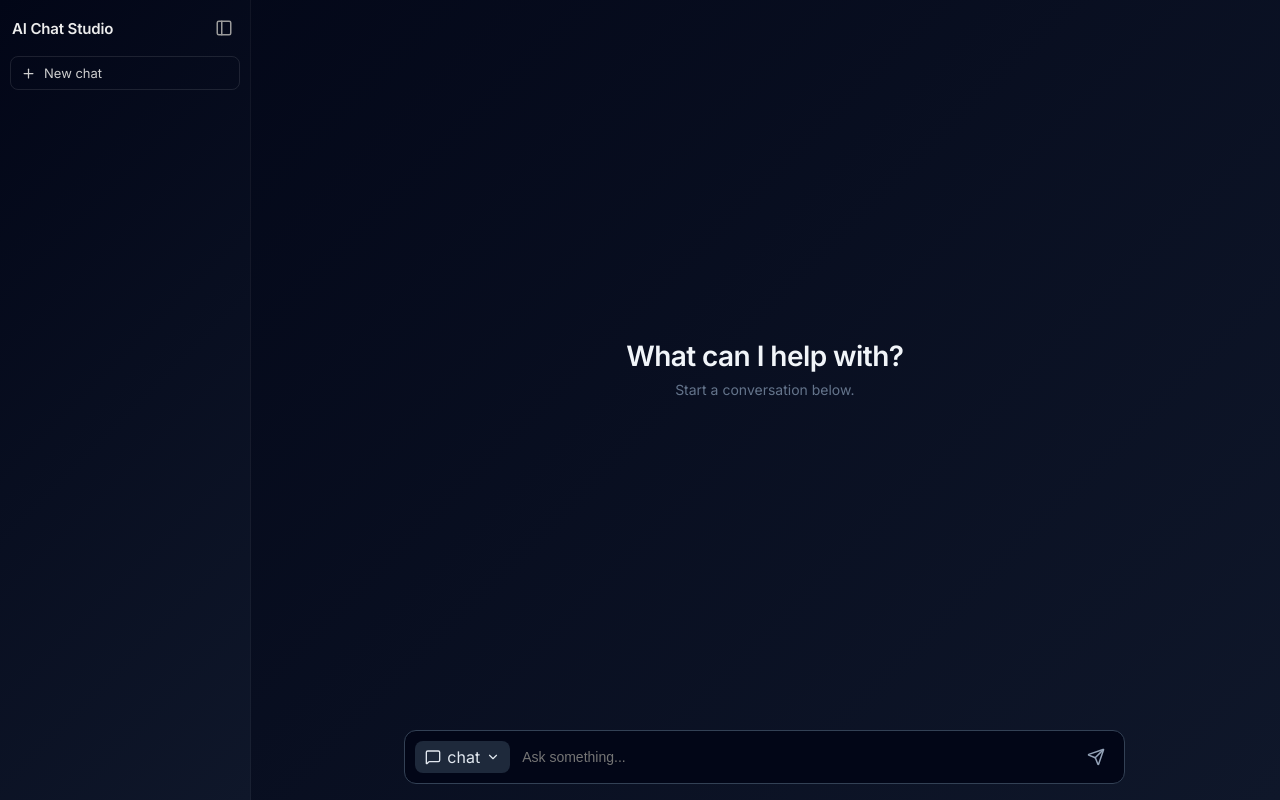
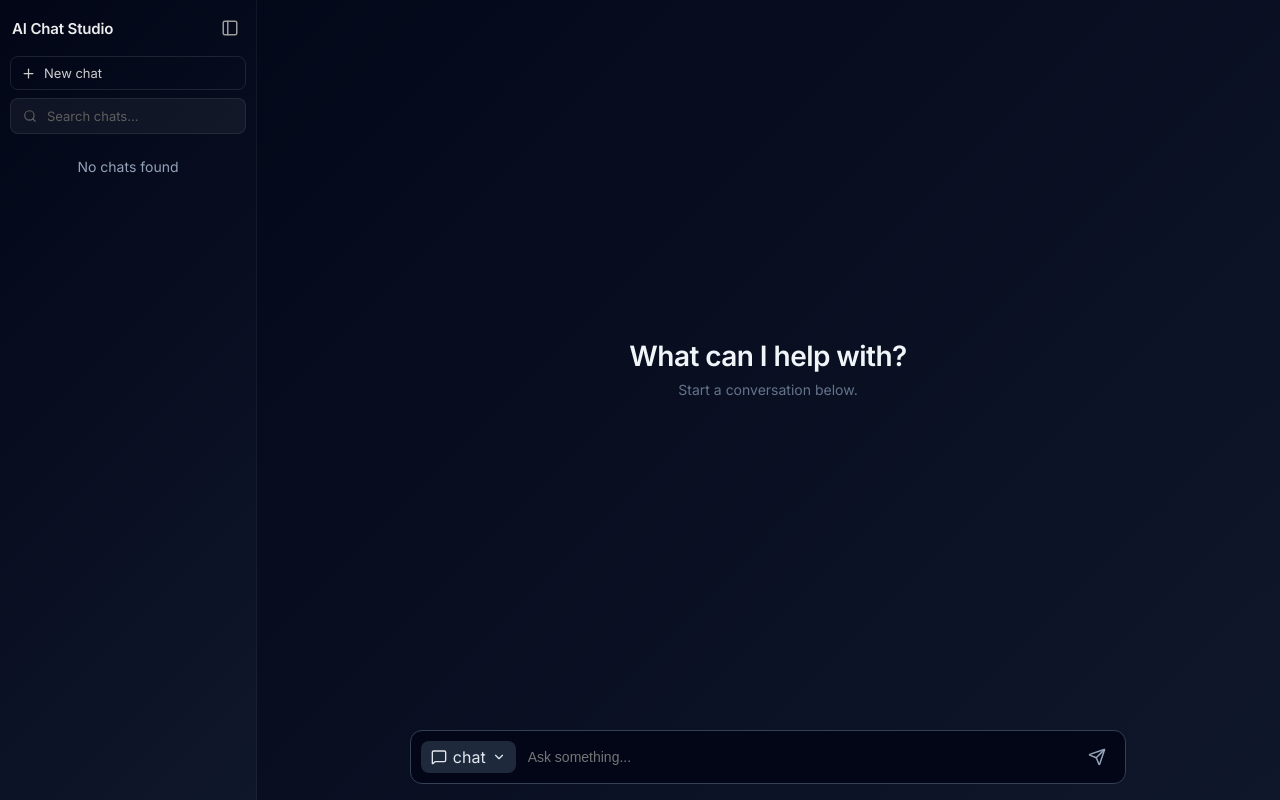
Before and after one commit to RohitKuwar/ai-chat-app, a React (Create React App) app in the folder client/: page / in a window 1280 px wide. Built offline with nearby package versions, Linux system fonts and the light colour scheme.

Commit message:
feat: implement chat search with debouncing, highlighting, and improved UX navigation

```diff
--- a/client/src/App.css
+++ b/client/src/App.css
@@ -698,6 +698,91 @@ body {
   color: #ffffff;
 }
 
+/* ── Desktop sidebar search ── */
+.sb-search {
+  display: flex;
+  align-items: center;
+  gap: 8px;
+  margin: 0 10px 8px;
+  padding: 8px 12px;
+  background: rgba(255, 255, 255, 0.05);
+  border: 1px solid rgba(255, 255, 255, 0.08);
+  border-radius: 8px;
+  flex-shrink: 0;
+}
+
+.sb-search-icon {
+  color: #5e5e5e;
+  flex-shrink: 0;
+}
+
+.sb-search-input {
+  flex: 1;
+  background: transparent;
+  border: none;
+  outline: none;
+  color: #e2e8f0;
+  font-size: 13px;
+  font-family: inherit;
+  min-width: 0;
+}
+
+.sb-search-input::placeholder {
+  color: #5e5e5e;
+}
+
+.sb-search:focus-within {
+  border-color: rgba(255, 255, 255, 0.18);
+  background: rgba(255, 255, 255, 0.07);
+}
+
+/* ── Mobile sidebar search ── */
+.mob-sb-search {
+  display: flex;
+  align-items: center;
+  gap: 8px;
+  margin: 10px 12px;
+  padding: 8px 12px;
+  background: rgba(255, 255, 255, 0.05);
+  border: 1px solid rgba(255, 255, 255, 0.08);
+  border-radius: 8px;
+}
+
+.mob-sb-search-icon {
+  color: #5e5e5e;
+  flex-shrink: 0;
+}
+
+.mob-sb-search-input {
+  flex: 1;
+  background: transparent;
+  border: none;
+  outline: none;
+  color: #e2e8f0;
+  font-size: 13px;
+  font-family: inherit;
+  min-width: 0;
+}
+
+.mob-sb-search-input::placeholder {
+  color: #5e5e5e;
+}
+
+.sb-no-chats {
+  text-align: center;
+  color: #94a3b8;
+  padding: 12px;
+  font-size: 14px;
+}
+
+.highlight {
+  background: #facc15;
+  color: #000;
+  /* padding: 2px 4px; */
+  border-radius: 4px;
+  font-weight: 500;
+}
+
 /* ══════════════════════════════════════
    MOBILE — works on all iOS & Android
 ══════════════════════════════════════ */
--- a/client/src/App.js
+++ b/client/src/App.js
@@ -27,6 +27,9 @@ function App() {
   const [sidebarOpen, setSidebarOpen] = useState(true);
   const [mobSidebarOpen, setMobSidebarOpen] = useState(false);
   const [isCreateNewChat, setIsCreateNewChat] = useState(true);
+  const [search, setSearch] = useState("");
+  const [debouncedSearch, setDebouncedSearch] = useState("");
+
   const dropdownRef = useRef(null);
   const inputRef = useRef();
   const chatEndRef = useRef(null);
@@ -50,6 +53,30 @@ function App() {
   const mobToggleSidebar = () => {
     setMobSidebarOpen(!mobSidebarOpen);
   }
+
+  const filteredChats = chats.filter(chat =>
+    chat.title.toLowerCase().includes(debouncedSearch.toLowerCase())
+  );
+
+  const highlightText = (text, search) => {
+    if (!search) return text;
+
+    const parts = text.split(new RegExp(`(${search})`, "gi"));
+
+    return parts.map((part, i) =>
+      part.toLowerCase() === search.toLowerCase()
+        ? <span key={i} className="highlight">{part}</span>
+        : part
+    );
+  };
+
+  useEffect(() => {
+    const timer = setTimeout(() => {
+      setDebouncedSearch(search);
+    }, 300);
+
+    return () => clearTimeout(timer);
+  }, [search]);
 
   useEffect(() => {
     setIsCreateNewChat(true);
@@ -339,11 +366,14 @@ function App() {
           sidebarOpen={sidebarOpen}
           onToggle={toggleSidebar}
           createNewChat={createNewChat}
-          chats={chats}
+          search={search}
+          setSearch={setSearch}
+          chats={filteredChats}
           currentChatId={currentChatId}
           setCurrentChatId={setCurrentChatId}
           deleteChat={deleteChat}
           setIsCreateNewChat={setIsCreateNewChat}
+          highlightText={highlightText}
         />
       </div>
       <div
@@ -369,11 +399,14 @@ function App() {
               setMobSidebarOpen={setMobSidebarOpen}
               onToggle={mobToggleSidebar}
               createNewChat={createNewChat}
-              chats={chats}
+              search={search}
+              setSearch={setSearch}
+              chats={filteredChats}
               currentChatId={currentChatId}
               setCurrentChatId={setCurrentChatId}
               deleteChat={deleteChat}
               setIsCreateNewChat={setIsCreateNewChat}
+              highlightText={highlightText}
             />
           </div>
         )}
--- a/client/src/MobileSidebar.js
+++ b/client/src/MobileSidebar.js
@@ -1,7 +1,7 @@
 import React from 'react';
-import { Plus, MessageSquare, Trash2 } from 'lucide-react'
+import { Plus, MessageSquare, Trash2, Search } from 'lucide-react'
 
-function MobileSidebar({ mobSidebarOpen, setMobSidebarOpen, onToggle, createNewChat, chats, currentChatId, setCurrentChatId, deleteChat, setIsCreateNewChat }) {
+function MobileSidebar({ mobSidebarOpen, setMobSidebarOpen, onToggle, search, setSearch, createNewChat, chats, currentChatId, setCurrentChatId, deleteChat, setIsCreateNewChat, highlightText }) {
   return (
     <div className={`mobile-sidebar ${mobSidebarOpen ? "visible" : "hidden"}`}>
         <div className="sb-new-chat-wrap">
@@ -14,8 +14,24 @@ function MobileSidebar({ mobSidebarOpen, setMobSidebarOpen, onToggle, createNewC
           </button>
         </div>
 
+        {/* ── Search bar ── */}
+        <div className="mob-sb-search" onClick={(e) => e.stopPropagation()}>
+          <Search size={14} className="mob-sb-search-icon" />
+          <input
+            type="text"
+            placeholder="Search chats..."
+            value={search}
+            onChange={(e) => setSearch(e.target.value)}
+            className="mob-sb-search-input"
+          />
+        </div>
+
         <nav className="sb-nav">
-          {chats.map(chat => (
+          {
+            chats.length === 0 ? (
+              <div className="sb-no-chats">No chats found</div>
+            ) : (
+              chats.map(chat => (
           <div
             key={chat.id}
             className={`chat-item ${chat.id === currentChatId ? "active" : ""}`}
@@ -32,16 +48,20 @@ function MobileSidebar({ mobSidebarOpen, setMobSidebarOpen, onToggle, createNewC
               // onClick={() => setActiveId(chat.id)}
             >
               <MessageSquare size={13} className="sb-chat-icon" />
-              <span className="sb-chat-title">{chat.title}</span>
+              <span className="sb-chat-title">{highlightText(chat.title, search)}</span>
               <Trash2
                 size={14}
-                onClick={() => {
+                className="sb-delete-btn"
+                onClick={(e) => {
+                  e.stopPropagation();
                   deleteChat(chat.id);
                 }}
               />
             </button>
           </div>
-        ))}
+        ))
+            )
+          }
         </nav>
     </div>
   )
--- a/client/src/Sidebar.js
+++ b/client/src/Sidebar.js
@@ -1,6 +1,6 @@
-import { PanelLeft, Plus, MessageSquare, Trash2 } from 'lucide-react'
+import { PanelLeft, Plus, MessageSquare, Trash2, Search } from 'lucide-react'
 
-function Sidebar({ sidebarOpen, onToggle, createNewChat, chats, currentChatId, setCurrentChatId, deleteChat, setIsCreateNewChat }) {
+function Sidebar({ sidebarOpen, onToggle, createNewChat, search, setSearch, chats, currentChatId, setCurrentChatId, deleteChat, setIsCreateNewChat, highlightText }) {
 
   return (
     <div className={`sidebar-inner ${sidebarOpen ? 'sidebar-expanded' : 'sidebar-collapsed'}`}>
@@ -25,6 +25,15 @@ function Sidebar({ sidebarOpen, onToggle, createNewChat, chats, currentChatId, s
             <Plus size={17} />
           </button>
 
+          {/* Search — click to expand */}
+          <button
+            className="sb-strip-btn"
+            onClick={onToggle}
+            title="Search chats"
+          >
+            <Search size={17} />
+          </button>
+
           {/* Chat history — click to expand */}
           <button
             className="sb-strip-btn"
@@ -46,10 +55,28 @@ function Sidebar({ sidebarOpen, onToggle, createNewChat, chats, currentChatId, s
         </div>
       )}
 
+      {/* ── Search bar (expanded only) ── */}
+      {sidebarOpen && (
+        <div className="sb-search">
+          <Search size={14} className="sb-search-icon" />
+          <input
+            type="text"
+            placeholder="Search chats..."
+            value={search}
+            onChange={(e) => setSearch(e.target.value)}
+            className="sb-search-input"
+          />
+        </div>
+      )}
+
       {/* ── Chat list (expanded only) ── */}
       {sidebarOpen && (
         <nav className="sb-nav">
-          {chats.map(chat => (
+          {
+            chats.length === 0 ? (
+              <div className="sb-no-chats">No chats found</div>
+            ) : (
+              chats.map(chat => (
           <div
             key={chat.id}
             className={`chat-item ${chat.id === currentChatId ? "active" : ""}`}
@@ -65,7 +92,7 @@ function Sidebar({ sidebarOpen, onToggle, createNewChat, chats, currentChatId, s
               // onClick={() => setActiveId(chat.id)}
             >
               <MessageSquare size={13} className="sb-chat-icon" />
-              <span className="sb-chat-title">{chat.title}</span>
+              <span className="sb-chat-title">{highlightText(chat.title, search)}</span>
               <Trash2
                 size={14}
                 className="sb-delete-btn"
@@ -75,7 +102,9 @@ function Sidebar({ sidebarOpen, onToggle, createNewChat, chats, currentChatId, s
               />
             </button>
           </div>
-        ))}
+        ))
+            )
+          }
         </nav>
       )}
 
```
Also changed, not shown: 1 other file (tests, documents, lock files or other folders).
